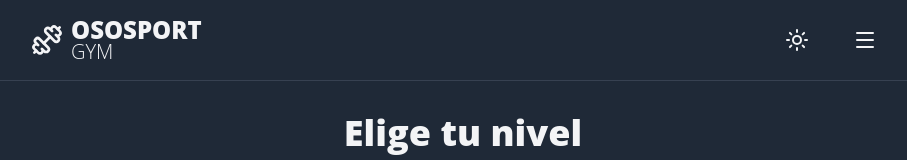
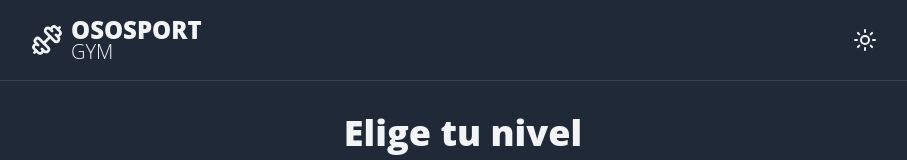
Before and after one commit to YerayPadial/OsoSport, a React (Vite) app in the folder guia/: page / in a window 1280 px wide. Shown: the top 160 px of the page, without its empty margins (177-1084 px from the left). Built offline with nearby package versions, Linux system fonts and the light colour scheme.

Commit message:
2.1 feat: added new data. Version ready to start to up the images.

```diff
--- a/guia/src/components/layout/Header.jsx
+++ b/guia/src/components/layout/Header.jsx
@@ -70,13 +70,6 @@ const Header = ({
           </button>
 
             */
-            <button
-            onClick={onMenuClick}
-            className="p-2 rounded-full text-texto-claro dark:text-texto-oscuro hover:bg-fondo-claro dark:hover:bg-tarjeta-oscura transition-colors min-h-touch-target min-w-touch-target flex items-center justify-center"
-            aria-label="Abrir menú de navegación"
-          >
-            <Menu className="w-6 h-6" />
-          </button>
           }
         </div>
       </div>
--- a/guia/src/data/rutinas.json
+++ b/guia/src/data/rutinas.json
@@ -2,7 +2,7 @@
   "version": "1.0.0",
   "updated_at": "2025-10-22",
   "niveles": [
-        {
+      {
       "id": 5,
       "dificultad": "0",
       "sexo": "Unisex",
@@ -24,7 +24,7 @@
           "video": "/videos/cinta-2.mp4",
           "thumbnail": "/thumbnails/cinta-2.png",
           "descripcion": "Rutina completa para bajar de peso.",
-          "consejos": ["Mantén la barbilla despegada del pecho y la zona lumbar pegada al suelo. Sube contrayendo el abdomen, no tirando del cuello."]
+          "consejos": ["Mantén la mirada al frente y los hombros relajados. Evita sujetarte de los pasamanos para aumentar la activación del core y el gasto calórico."]
         },
            {
           "id": "n4_02",
@@ -37,7 +37,7 @@
           "video": "/videos/eliptica-2.mp4",
           "thumbnail": "/thumbnails/eliptica-2.png",
           "descripcion": "Rutina completa para bajar de peso.",
-          "consejos": ["Mantén la barbilla despegada del pecho y la zona lumbar pegada al suelo. Sube contrayendo el abdomen, no tirando del cuello."]
+          "consejos": ["Mantén los talones pegados a los pedales para activar los glúteos. Usa los bastones móviles con fuerza para trabajar también la espalda y los brazos."]
         },
            {
           "id": "n4_03",
@@ -50,7 +50,7 @@
           "video": "/videos/skierg-2.mp4",
           "thumbnail": "/thumbnails/skierg-2.png",
           "descripcion": "Rutina completa para bajar de peso.",
-          "consejos": ["Mantén la barbilla despegada del pecho y la zona lumbar pegada al suelo. Sube contrayendo el abdomen, no tirando del cuello."]
+          "consejos": ["Extiéndete por completo arriba y usa tu peso corporal al bajar. La fuerza debe nacer de una contracción abdominal explosiva, no solo de tirar con los brazos."]
         },
            {
           "id": "n4_04",
@@ -63,7 +63,7 @@
           "video": "/videos/air-bike-2.mp4",
           "thumbnail": "/thumbnails/air-bike-2.png",
           "descripcion": "Rutina completa para bajar de peso.",
-          "consejos": ["Mantén la barbilla despegada del pecho y la zona lumbar pegada al suelo. Sube contrayendo el abdomen, no tirando del cuello."]
+          "consejos": ["No solo pedalees: empuja y tracciona con los brazos agresivamente. La resistencia de la máquina aumenta cuanto más rápido te mueves, así que mantén el ritmo."]
         },
            {
           "id": "n4_05",
@@ -76,7 +76,7 @@
           "video": "/videos/ergometro-2.mp4",
           "thumbnail": "/thumbnails/ergometro-2.png",
           "descripcion": "Rutina completa para bajar de peso.",
-          "consejos": ["Mantén la barbilla despegada del pecho y la zona lumbar pegada al suelo. Sube contrayendo el abdomen, no tirando del cuello."]
+          "consejos": ["Sigue la secuencia: Piernas, cuerpo, brazos. Empuja fuerte con los pies antes de inclinarte atrás y tirar del manillar hacia la boca del estómago."]
         }
       ]
     },
```
